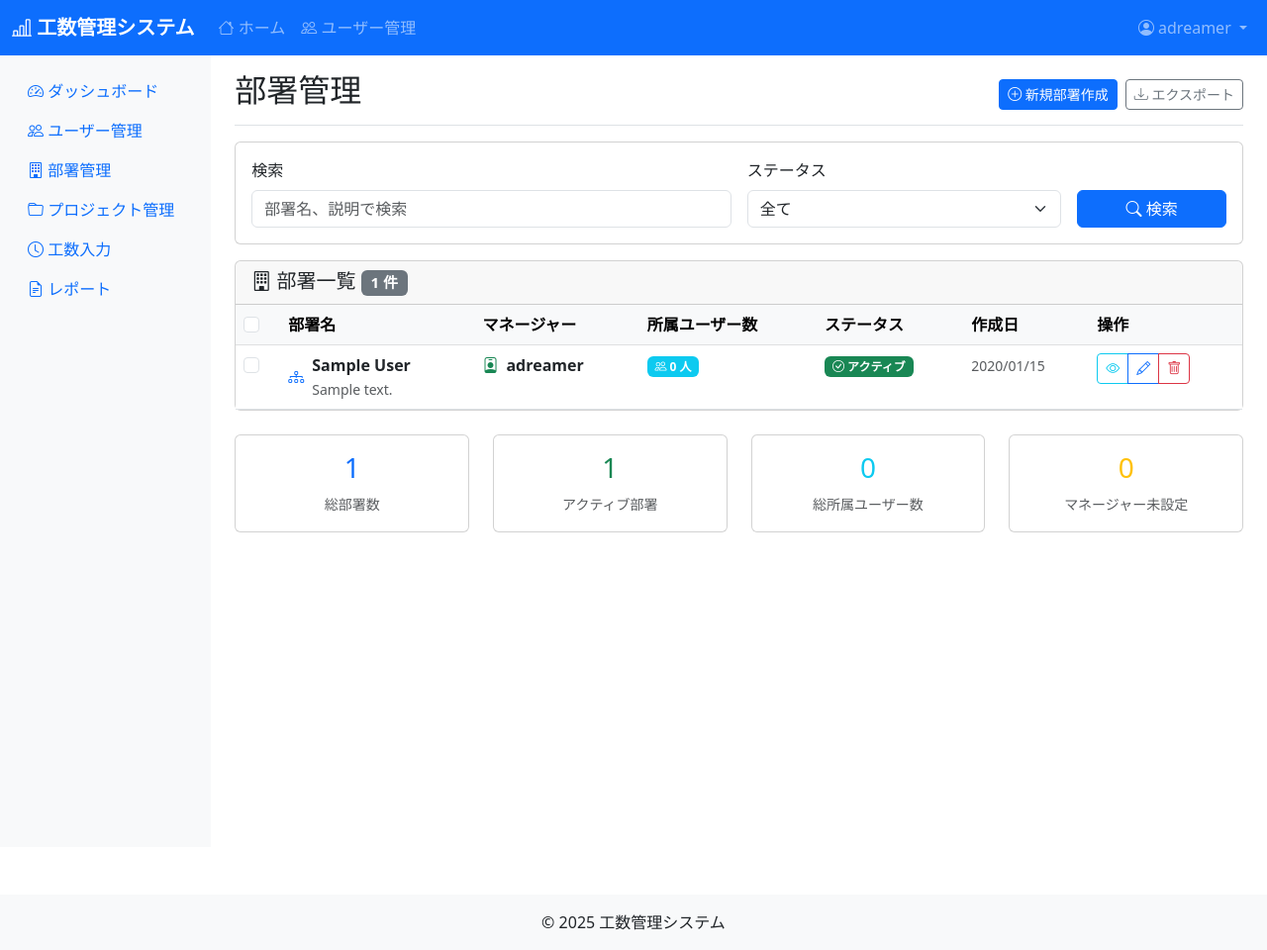
After one commit to adreamer1074/kousu_management_app, a Django app: page /users/departments/ in a window 1280 px wide. The commit adds this page. Shown: the whole page at 99% size. Run offline with Django 4.2, Linux system fonts and the light colour scheme; a user stored in the database is signed in; data comes from the database, SQL or seed files in the repository; tables that the repository leaves empty hold one stand-in row (values such as "Sample post").

Commit message:
部署管理機能追加

```diff
--- a/apps/users/urls.py
+++ b/apps/users/urls.py
@@ -10,4 +10,11 @@ urlpatterns = [
     path('list/', views.UserListView.as_view(), name='user_list'),
     path('<int:pk>/edit/', views.UserEditView.as_view(), name='user_edit'),
     path('<int:pk>/detail/', views.UserDetailView.as_view(), name='user_detail'),
+
+    # 部署管理
+    path('departments/', views.DepartmentListView.as_view(), name='department_list'),
+    path('departments/create/', views.DepartmentCreateView.as_view(), name='department_create'),
+    path('departments/<int:pk>/', views.DepartmentDetailView.as_view(), name='department_detail'),
+    path('departments/<int:pk>/edit/', views.DepartmentUpdateView.as_view(), name='department_edit'),
+    path('departments/<int:pk>/delete/', views.DepartmentDeleteView.as_view(), name='department_delete'),
 ]
--- a/apps/users/views.py
+++ b/apps/users/views.py
@@ -3,11 +3,11 @@ from django.contrib.auth import login, authenticate
 from django.contrib.auth.forms import UserCreationForm
 from django.contrib.auth.decorators import login_required
 from django.contrib.auth.mixins import LoginRequiredMixin
-from django.views.generic import TemplateView, ListView, DetailView, UpdateView
+from django.views.generic import TemplateView, ListView, DetailView, UpdateView, CreateView, DeleteView
 from django.urls import reverse_lazy
 from django.contrib import messages
-from .models import CustomUser
-from .forms import UserEditForm, ProfileEditForm
+from .models import CustomUser, Department
+from .forms import UserEditForm, ProfileEditForm, DepartmentForm
 
 def register(request):
     if request.method == 'POST':
@@ -87,3 +87,88 @@ class ProfileEditView(LoginRequiredMixin, UpdateView):
     def form_valid(self, form):
         messages.success(self.request, 'プロフィールが更新されました。')
         return super().form_valid(form)
+
+# 部署管理ビュー
+class DepartmentListView(LoginRequiredMixin, ListView):
+    model = Department
+    template_name = 'users/department_list.html'
+    context_object_name = 'departments'
+    login_url = '/login/'
+
+    def dispatch(self, request, *args, **kwargs):
+        """管理者権限チェック"""
+        if not (request.user.is_staff or request.user.is_superuser):
+            messages.error(request, '部署管理には管理者権限が必要です。')
+            return redirect('core:home')
+        return super().dispatch(request, *args, **kwargs)
+
+    def get_context_data(self, **kwargs):
+        context = super().get_context_data(**kwargs)
+        departments = context['departments']
+
+        # 統計情報を追加
+        context['active_departments_count'] = departments.filter(is_active=True).count()
+        context['total_users_count'] = sum(dept.user_count for dept in departments)
+        context['departments_without_manager'] = departments.filter(manager__isnull=True).count()
+
+        return context
+
+class DepartmentDetailView(LoginRequiredMixin, DetailView):
+    model = Department
+    template_name = 'users/department_detail.html'
+    context_object_name = 'department'
+    login_url = '/login/'
+
+class DepartmentCreateView(LoginRequiredMixin, CreateView):
+    model = Department
+    form_class = DepartmentForm
+    template_name = 'users/department_form.html'
+    success_url = reverse_lazy('users:department_list')
+    login_url = '/login/'
+
+    def dispatch(self, request, *args, **kwargs):
+        """管理者権限チェック"""
+        if not (request.user.is_staff or request.user.is_superuser):
+            messages.error(request, '部署作成には管理者権限が必要です。')
+            return redirect('core:home')
+        return super().dispatch(request, *args, **kwargs)
+
+    def form_valid(self, form):
+        messages.success(self.request, f'部署「{form.instance.name}」を作成しました。')
+        return super().form_valid(form)
+
+class DepartmentUpdateView(LoginRequiredMixin, UpdateView):
+    model = Department
+    form_class = DepartmentForm
+    template_name = 'users/department_form.html'
+    success_url = reverse_lazy('users:department_list')
+    login_url = '/login/'
+
+    def dispatch(self, request, *args, **kwargs):
+        """管理者権限チェック"""
+        if not (request.user.is_staff or request.user.is_superuser):
+            messages.error(request, '部署編集には管理者権限が必要です。')
+            return redirect('core:home')
+        return super().dispatch(request, *args, **kwargs)
+
+    def form_valid(self, form):
+        messages.success(self.request, f'部署「{form.instance.name}」を更新しました。')
+        return super().form_valid(form)
+
+class DepartmentDeleteView(LoginRequiredMixin, DeleteView):
+    model = Department
+    template_name = 'users/department_confirm_delete.html'
+    success_url = reverse_lazy('users:department_list')
+    login_url = '/login/'
+
+    def dispatch(self, request, *args, **kwargs):
+        """管理者権限チェック"""
+        if not (request.user.is_staff or request.user.is_superuser):
+            messages.error(request, '部署削除には管理者権限が必要です。')
+            return redirect('core:home')
+        return super().dispatch(request, *args, **kwargs)
+
+    def delete(self, request, *args, **kwargs):
+        dept_name = self.get_object().name
+        messages.success(request, f'部署「{dept_name}」を削除しました。')
+        return super().delete(request, *args, **kwargs)
--- /dev/null
+++ b/templates/users/department_list.html
@@ -0,0 +1,276 @@
+{% extends 'base.html' %}
+
+{% block title %}部署一覧 - 工数管理システム{% endblock %}
+
+{% block page_title %}部署管理{% endblock %}
+
+{% block page_actions %}
+<div class="btn-toolbar mb-2 mb-md-0">
+    <div class="btn-group me-2">
+        <a href="{% url 'users:department_create' %}" class="btn btn-sm btn-primary">
+            <i class="bi bi-plus-circle"></i> 新規部署作成
+        </a>
+    </div>
+    <div class="btn-group">
+        <button type="button" class="btn btn-sm btn-outline-secondary">
+            <i class="bi bi-download"></i> エクスポート
+        </button>
+    </div>
+</div>
+{% endblock %}
+
+{% block content %}
+<!-- 検索・フィルター -->
+<div class="row mb-3">
+    <div class="col-md-12">
+        <div class="card">
+            <div class="card-body">
+                <form method="get" class="row g-3">
+                    <div class="col-md-6">
+                        <label for="search" class="form-label">検索</label>
+                        <input type="text" class="form-control" id="search" name="search"
+                               placeholder="部署名、説明で検索"
+                               value="{{ request.GET.search }}">
+                    </div>
+                    <div class="col-md-4">
+                        <label for="is_active" class="form-label">ステータス</label>
+                        <select class="form-select" id="is_active" name="is_active">
+                            <option value="">全て</option>
+                            <option value="true" {% if request.GET.is_active == 'true' %}selected{% endif %}>アクティブ</option>
+                            <option value="false" {% if request.GET.is_active == 'false' %}selected{% endif %}>非アクティブ</option>
+                        </select>
+                    </div>
+                    <div class="col-md-2 d-flex align-items-end">
+                        <button type="submit" class="btn btn-primary w-100">
+                            <i class="bi bi-search"></i> 検索
+                        </button>
+                    </div>
+                </form>
+            </div>
+        </div>
+    </div>
+</div>
+
+<!-- 部署一覧 -->
+<div class="row">
+    <div class="col-md-12">
+        <div class="card">
+            <div class="card-header">
+                <h5 class="card-title mb-0">
+                    <i class="bi bi-building"></i> 部署一覧
+                    <span class="badge bg-secondary">{{ departments|length }} 件</span>
+                </h5>
+            </div>
+            <div class="card-body p-0">
+                {% if departments %}
+                    <div class="table-responsive">
+                        <table class="table table-hover mb-0">
+                            <thead class="table-light">
+                                <tr>
+                                    <th scope="col">
+                                        <input type="checkbox" class="form-check-input" id="selectAll">
+                                    </th>
+                                    <th scope="col">部署名</th>
+                                    <th scope="col">マネージャー</th>
+                                    <th scope="col">所属ユーザー数</th>
+                                    <th scope="col">ステータス</th>
+                                    <th scope="col">作成日</th>
+                                    <th scope="col">操作</th>
+                                </tr>
+                            </thead>
+                            <tbody>
+                                {% for department in departments %}
+                                <tr>
+                                    <td>
+                                        <input type="checkbox" class="form-check-input" name="selected_departments" value="{{ department.id }}">
+                                    </td>
+                                    <td>
+                                        <div class="d-flex align-items-center">
+                                            <i class="bi bi-diagram-3 me-2 text-primary"></i>
+                                            <div>
+                                                <strong>{{ department.name }}</strong>
+                                                {% if department.description %}
+                                                    <br>
+                                                    <small class="text-muted">{{ department.description|truncatewords:10 }}</small>
+                                                {% endif %}
+                                            </div>
+                                        </div>
+                                    </td>
+                                    <td>
+                                        {% if department.manager %}
+                                            <div class="d-flex align-items-center">
+                                                <i class="bi bi-person-badge me-2 text-success"></i>
+                                                <div>
+                                                    <strong>{{ department.manager.username }}</strong>
+                                                    {% if department.manager.get_full_name %}
+                                                        <br>
+                                                        <small class="text-muted">{{ department.manager.get_full_name }}</small>
+                                                    {% endif %}
+                                                </div>
+                                            </div>
+                                        {% else %}
+                                            <span class="text-muted">未設定</span>
+                                        {% endif %}
+                                    </td>
+                                    <td>
+                                        <span class="badge bg-info">
+                                            <i class="bi bi-people"></i> {{ department.user_count }} 人
+                                        </span>
+                                    </td>
+                                    <td>
+                                        {% if department.is_active %}
+                                            <span class="badge bg-success">
+                                                <i class="bi bi-check-circle"></i> アクティブ
+                                            </span>
+                                        {% else %}
+                                            <span class="badge bg-secondary">
+                                                <i class="bi bi-pause-circle"></i> 非アクティブ
+                                            </span>
+                                        {% endif %}
+                                    </td>
+                                    <td>
+                                        <small class="text-muted">
+                                            {{ department.created_at|date:"Y/m/d" }}
+                                        </small>
+                                    </td>
+                                    <td>
+                                        <div class="btn-group btn-group-sm" role="group">
+                                            <a href="{% url 'users:department_detail' department.pk %}"
+                                               class="btn btn-outline-info"
+                                               title="詳細">
+                                                <i class="bi bi-eye"></i>
+                                            </a>
+                                            <a href="{% url 'users:department_edit' department.pk %}"
+                                               class="btn btn-outline-primary"
+                                               title="編集">
+                                                <i class="bi bi-pencil"></i>
+                                            </a>
+                                            <button type="button"
+                                                    class="btn btn-outline-danger"
+                                                    title="削除"
+                                                    onclick="confirmDelete('{{ department.name }}', {{ department.pk }})">
+                                                <i class="bi bi-trash"></i>
+                                            </button>
+                                        </div>
+                                    </td>
+                                </tr>
+                                {% endfor %}
+                            </tbody>
+                        </table>
+                    </div>
+                {% else %}
+                    <div class="text-center py-5">
+                        <i class="bi bi-building text-muted" style="font-size: 3rem;"></i>
+                        <h5 class="text-muted mt-3">部署が見つかりません</h5>
+                        <p class="text-muted">検索条件を変更するか、新しい部署を作成してください。</p>
+                        <a href="{% url 'users:department_create' %}" class="btn btn-primary">
+                            <i class="bi bi-plus-circle"></i> 新規部署作成
+                        </a>
+                    </div>
+                {% endif %}
+            </div>
+        </div>
+    </div>
+</div>
+
+<!-- 統計情報 -->
+{% if departments %}
+<div class="row mt-4">
+    <div class="col-md-3">
+        <div class="card text-center">
+            <div class="card-body">
+                <h3 class="text-primary">{{ departments|length }}</h3>
+                <small class="text-muted">総部署数</small>
+            </div>
+        </div>
+    </div>
+    <div class="col-md-3">
+        <div class="card text-center">
+            <div class="card-body">
+                <h3 class="text-success">
+                    {% widthratio departments|length 1 1 %}
+                    {% comment %}
+                    実際の計算はビューで行う
+                    {{ active_departments_count }}
+                    {% endcomment %}
+                </h3>
+                <small class="text-muted">アクティブ部署</small>
+            </div>
+        </div>
+    </div>
+    <div class="col-md-3">
+        <div class="card text-center">
+            <div class="card-body">
+                <h3 class="text-info">
+                    {% comment %}
+                    実際の計算はビューで行う
+                    {{ total_users_count }}
+                    {% endcomment %}
+                    0
+                </h3>
+                <small class="text-muted">総所属ユーザー数</small>
+            </div>
+        </div>
+    </div>
+    <div class="col-md-3">
+        <div class="card text-center">
+            <div class="card-body">
+                <h3 class="text-warning">
+                    {% comment %}
+                    実際の計算はビューで行う
+                    {{ departments_without_manager }}
+                    {% endcomment %}
+                    0
+                </h3>
+                <small class="text-muted">マネージャー未設定</small>
+            </div>
+        </div>
+    </div>
+</div>
+{% endif %}
+{% endblock %}
+
+{% block extra_js %}
+<script>
+// 全選択機能
+document.getElementById('selectAll').addEventListener('change', function() {
+    const checkboxes = document.querySelectorAll('input[name="selected_departments"]');
+    checkboxes.forEach(checkbox => {
+        checkbox.checked = this.checked;
+    });
+});
+
+// 削除確認
+function confirmDelete(departmentName, departmentId) {
+    if (confirm(`部署「${departmentName}」を削除しますか？\n所属ユーザーの部署設定は解除されます。\nこの操作は取り消せません。`)) {
+        // 削除フォームを送信
+        const form = document.createElement('form');
+        form.method = 'POST';
+        form.action = `/users/departments/${departmentId}/delete/`;
+
+        const csrfToken = document.createElement('input');
+        csrfToken.type = 'hidden';
+        csrfToken.name = 'csrfmiddlewaretoken';
+        csrfToken.value = document.querySelector('[name=csrfmiddlewaretoken]').value;
+
+        form.appendChild(csrfToken);
+        document.body.appendChild(form);
+        form.submit();
+    }
+}
+
+// 一括操作
+function bulkAction(action) {
+    const selected = document.querySelectorAll('input[name="selected_departments"]:checked');
+    if (selected.length === 0) {
+        alert('操作する部署を選択してください。');
+        return;
+    }
+
+    if (confirm(`選択した ${selected.length} 件の部署に対して「${action}」を実行しますか？`)) {
+        // TODO: 一括操作の実装
+        console.log(`Bulk ${action} for`, Array.from(selected).map(cb => cb.value));
+    }
+}
+</script>
+{% endblock %}
```
Also changed, not shown: apps/users/forms.py (+32 -1 lines), templates/core/home.html (+24 -6 lines), apps/users/migrations/0002_alter_customuser_options_department_and_more.py (added).
